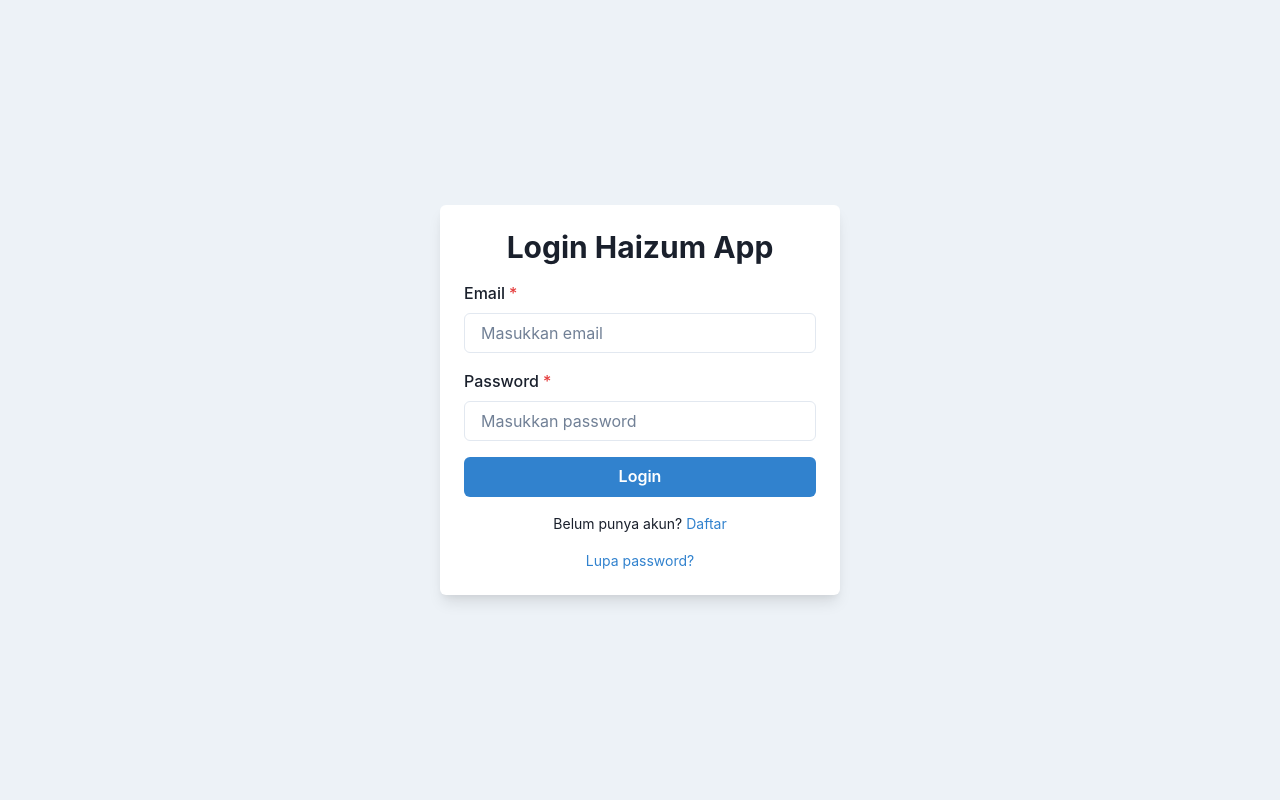
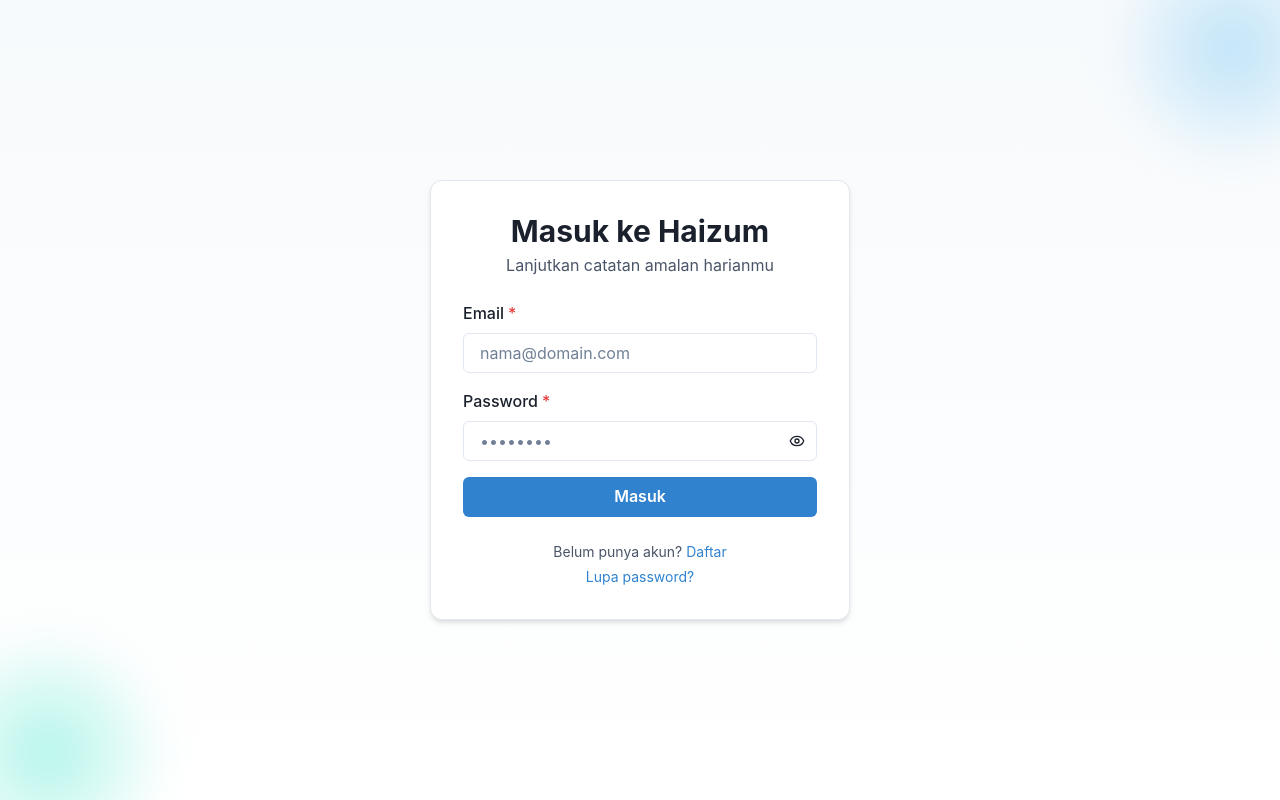
Before and after one commit to daffamachfud/ramadhanlog-frontend, a Next.js app: page /auth/login in a window 1280 px wide. Built offline with nearby package versions, Linux system fonts and the light colour scheme.

Commit message:
Login - Halaman UI di update

```diff
--- a/app/auth/login/page.tsx
+++ b/app/auth/login/page.tsx
@@ -3,21 +3,39 @@
 import { useState } from "react";
 import { useRouter } from "next/navigation";
 import { setCookie } from "nookies";
-import { Box, Button, FormControl, FormLabel, Input, VStack, Heading, Text } from "@chakra-ui/react";
+import {
+  Box,
+  Button,
+  FormControl,
+  FormLabel,
+  Input,
+  InputGroup,
+  InputRightElement,
+  IconButton,
+  VStack,
+  Heading,
+  Text,
+  useColorModeValue,
+} from "@chakra-ui/react";
 import Link from "next/link";
 import { api } from "@/lib/api";
+import { Eye, EyeOff } from "lucide-react";
 
 export default function LoginPage() {
   const [email, setEmail] = useState("");
   const [password, setPassword] = useState("");
   const [error, setError] = useState("");
+  const [isLoading, setIsLoading] = useState(false);
+  const [showPassword, setShowPassword] = useState(false);
   const router = useRouter();
 
   const handleLogin = async () => {
     setError("");
+    setIsLoading(true);
 
     if (!email || !password) {
       setError("Email dan password harus diisi!");
+      setIsLoading(false);
       return;
     }
 
@@ -60,42 +78,98 @@
       } else {
         setError("Terjadi kesalahan, coba lagi.");
       }
+    } finally {
+      setIsLoading(false);
     }
   };
 
   return (
-    <Box minH="100vh" display="flex" justifyContent="center" alignItems="center" bg="gray.100">
-      <Box w={{ base: "90%", md: "400px" }} p="6" boxShadow="lg" borderRadius="md" bg="white">
-        <Heading size="lg" mb="4" textAlign="center">Login Haizum App</Heading>
-        <VStack spacing="4">
-          {error && <Text color="red.500">{error}</Text>}
+    <Box
+      minH="100vh"
+      bgGradient="linear(to-b, gray.50, white)"
+      position="relative"
+      overflow="hidden"
+      display="flex"
+      alignItems="center"
+      justifyContent="center"
+      px={6}
+    >
+      {/* Background accents */}
+      <Box position="absolute" top="-24" right="-24" w="72" h="72" bgGradient="radial(blue.100, transparent 60%)" filter="blur(18px)" />
+      <Box position="absolute" bottom="-24" left="-24" w="72" h="72" bgGradient="radial(teal.100, transparent 60%)" filter="blur(18px)" />
+
+      <Box
+        w={{ base: "100%", md: "420px" }}
+        p={{ base: 6, md: 8 }}
+        bg={useColorModeValue("white", "gray.800")}
+        borderWidth="1px"
+        borderColor={useColorModeValue("gray.200", "gray.700")}
+        borderRadius="xl"
+        boxShadow="md"
+      >
+        <VStack spacing={1} mb={6} textAlign="center">
+          <Heading size="lg">Masuk ke Haizum</Heading>
+          <Text color={useColorModeValue("gray.600", "gray.300")}>Lanjutkan catatan amalan harianmu</Text>
+        </VStack>
+
+        <VStack spacing={4} align="stretch">
+          {error && (
+            <Box bg="red.50" borderWidth="1px" borderColor="red.200" color="red.600" p={3} borderRadius="md">
+              {error}
+            </Box>
+          )}
+
           <FormControl isRequired>
             <FormLabel>Email</FormLabel>
             <Input
               type="email"
               value={email}
               onChange={(e) => setEmail(e.target.value)}
-              placeholder="Masukkan email"
+              placeholder="nama@domain.com"
             />
           </FormControl>
+
           <FormControl isRequired>
             <FormLabel>Password</FormLabel>
+            <InputGroup>
               <Input
-              type="password"
+                type={showPassword ? "text" : "password"}
                 value={password}
                 onChange={(e) => setPassword(e.target.value)}
-              placeholder="Masukkan password"
+                placeholder="••••••••"
+                onKeyDown={(e) => {
+                  if (e.key === "Enter") handleLogin();
+                }}
               />
+              <InputRightElement>
+                <IconButton
+                  aria-label={showPassword ? "Sembunyikan password" : "Tampilkan password"}
+                  variant="ghost"
+                  size="sm"
+                  icon={showPassword ? <EyeOff size={16} /> : <Eye size={16} />}
+                  onClick={() => setShowPassword((s) => !s)}
+                />
+              </InputRightElement>
+            </InputGroup>
           </FormControl>
-          <Button colorScheme="blue" w="full" onClick={handleLogin}>
-            Login
+
+          <Button colorScheme="blue" w="full" onClick={handleLogin} isLoading={isLoading}>
+            Masuk
           </Button>
-          <Text fontSize="sm">
-            Belum punya akun? <Link href="/auth/register" passHref><Text as="span" color="blue.500" cursor="pointer">Daftar</Text></Link>
+
+          <VStack spacing={1} pt={2}>
+            <Text fontSize="sm" color={useColorModeValue("gray.600", "gray.300")}>
+              Belum punya akun? {" "}
+              <Link href="/auth/register" passHref>
+                <Text as="span" color="blue.500" cursor="pointer">Daftar</Text>
+              </Link>
             </Text>
             <Text fontSize="sm">
-            <Link href="/auth/reset-password" passHref><Text as="span" color="blue.500" cursor="pointer">Lupa password?</Text></Link>
+              <Link href="/auth/reset-password" passHref>
+                <Text as="span" color="blue.500" cursor="pointer">Lupa password?</Text>
+              </Link>
             </Text>
+          </VStack>
         </VStack>
       </Box>
     </Box>
```
Lines whose indentation alone changed are shown as unchanged.
